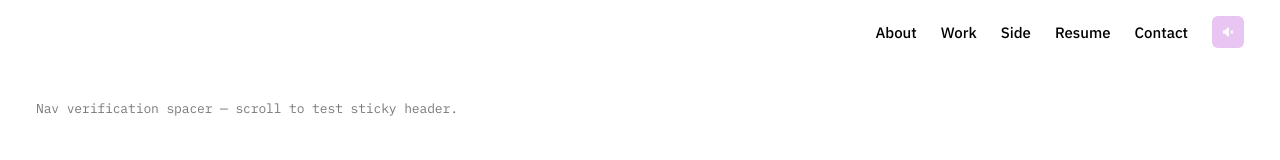
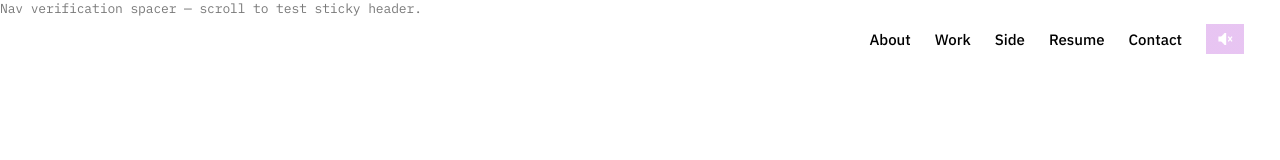
Before and after one commit to rainbowcow02/portfolio-digitalcloud, a website with bundled scripts: page index.html in a window 1280 px wide. Shown: the top 160 px of the page. Built offline with nearby package versions, Linux system fonts and the light colour scheme; a web font is replaced by a local one.

Commit message:
header spacing

```diff
--- a/css/base.css
+++ b/css/base.css
@@ -96,8 +96,8 @@ p {
   border: 0;
 }
 
-/* Temporary page spacer so sticky nav can be verified while scrolling */
+/* Temporary spacer until Work (M4) lands — keeps sticky nav / scroll target testable */
 .page-spacer {
-  min-height: 200vh;
-  padding: var(--space-25) var(--space-9);
+  min-height: 80vh;
+  background-color: var(--color-bg);
 }
--- a/css/sections/nav.css
+++ b/css/sections/nav.css
@@ -10,7 +10,7 @@
   align-items: center;
   justify-content: space-between;
   min-height: var(--header-height);
-  padding: var(--space-3) var(--space-9);
+  padding: var(--space-6) var(--space-9) var(--space-3);
   background-color: transparent;
   transition:
     background-color var(--duration-med) var(--ease-out),
@@ -164,12 +164,13 @@
 .sound-toggle {
   position: relative;
   display: inline-flex;
+  flex: 0 0 auto;
   align-items: center;
   justify-content: center;
-  width: var(--space-8);
-  height: var(--space-8);
-  padding: var(--space-1);
-  border-radius: var(--radius-sm);
+  width: 38px;
+  height: 30px;
+  padding: 0 var(--space-1);
+  border-radius: 0;
   background-image:
     linear-gradient(90deg, var(--color-sound-tint), var(--color-sound-tint)),
     linear-gradient(90deg, var(--color-sound-bg), var(--color-sound-bg));
@@ -185,8 +186,8 @@
 }
 
 .sound-toggle__img {
-  width: 18px;
-  height: 18px;
+  width: 24px;
+  height: 24px;
 }
 
 /* ——— Mobile overlay (mask reveal) ——— */
```
